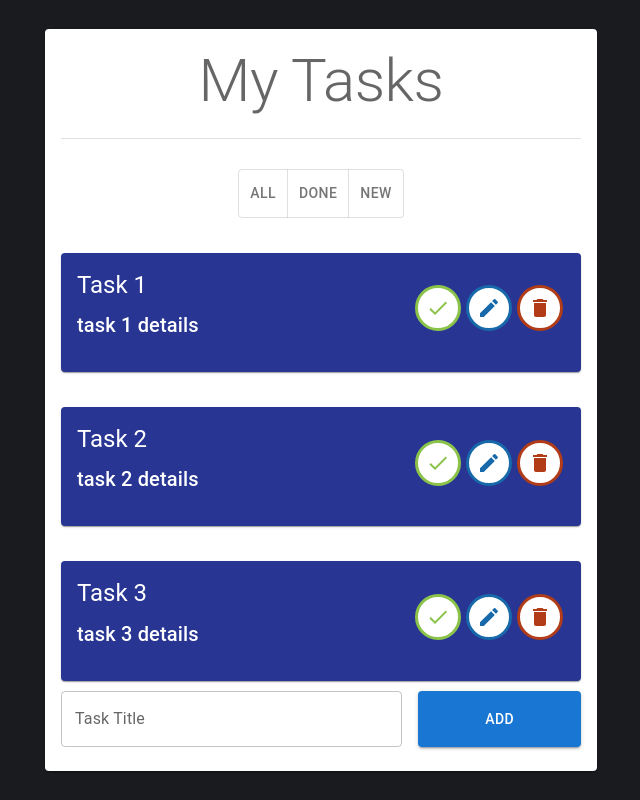
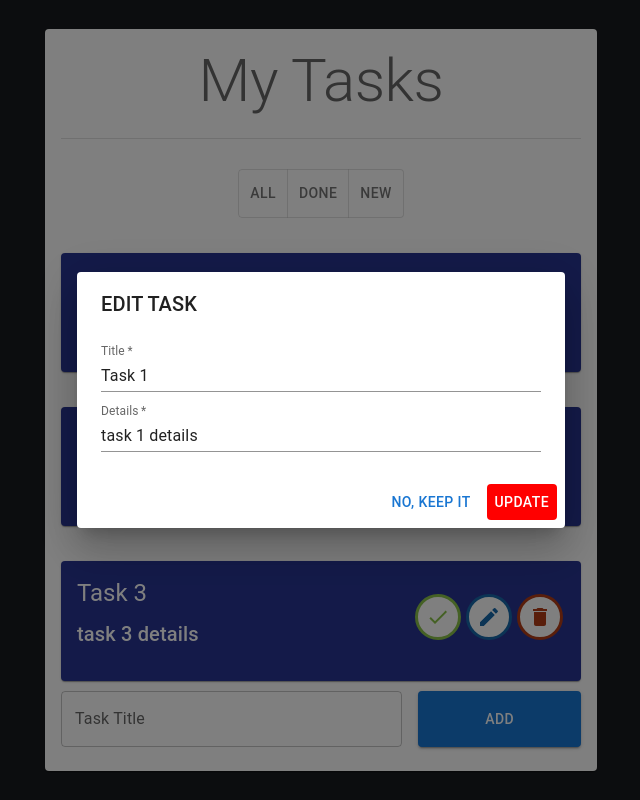
Before and after one commit to aymaneiml/todo-list-material-ui, a React (Create React App) app: page / in a window 1280 px wide. Both pictures are taken after a click on the button 807 px from the left and 308 px from the top of the page. Shown: the whole page, without its empty margins (319-959 px from the left). Built offline with nearby package versions, Linux system fonts and the light colour scheme.

Commit message:
fonctionnalitee de update

```diff
--- a/src/components/Todo.js
+++ b/src/components/Todo.js
@@ -16,11 +16,16 @@ import DialogContent from "@mui/material/DialogContent";
 import DialogContentText from "@mui/material/DialogContentText";
 import DialogTitle from "@mui/material/DialogTitle";
 import Button from "@mui/material/Button";
+import TextField from "@mui/material/TextField";
 
 export default function Todo({ todo, handleCheck }) {
   const { todos, setTodos } = useContext(TodosContext);
 
   const [showDeleteDialog, setShowDeleteDialog] = useState(false);
+  const [showUpdateDialog, setShowUpdateDialog] = useState(false);
+  const [updatedTodo, setUpdatedTodo] = useState({
+    title:todo.title, details:todo.details
+  });
 
   /// EVENT HANDLERS
   function handleCheckClick() {
@@ -37,18 +42,41 @@ export default function Todo({ todo, handleCheck }) {
     setShowDeleteDialog(true);
   }
 
-  function handleClose() {
+  function handleDeleteDialogClose() {
     setShowDeleteDialog(false);
   }
 
-  function handleDeleteConfirm(){
+  function handleDeleteConfirm() {
     // la liste va contenir just les task qui on pas le meme id de la tache selectionner
     // les tash dans les quelles cette condition est appliquer
-    const updatedTodos = todos.filter((t)=>{
-      return todo.id != t.id
-    })
+    const updatedTodos = todos.filter((t) => {
+      return todo.id != t.id;
+    });
 
-    setTodos(updatedTodos)
+    setTodos(updatedTodos);
+  }
+
+  //====UPDATE FUNCTIONS
+
+  function handleUpdateDialogClose() {
+    setShowUpdateDialog(false);
+  }
+
+  function handleUpdateClick(){
+     setShowUpdateDialog(true);
+  }
+
+  function handleUpdateConfirm() {
+    const updatedTodos = todos.map((t)=>{
+      if(t.id == todo.id){
+        return {...t, title:updatedTodo.title, details:updatedTodo.details}
+      } else{
+        return t;
+      }
+    });
+
+    setTodos(updatedTodos);
+    setShowUpdateDialog(false)
   }
 
   ///======EVENT HANDLERS ===========
@@ -57,7 +85,7 @@ export default function Todo({ todo, handleCheck }) {
       {/* DELETE MODAL */}
 
       <Dialog
-        onClose={handleClose}
+        onClose={handleDeleteDialogClose}
         open={showDeleteDialog}
         aria-labelledby="alert-dialog-title"
         aria-describedby="alert-dialog-description"
@@ -71,12 +99,11 @@ export default function Todo({ todo, handleCheck }) {
         </DialogContent>
 
         <DialogActions>
-          <Button onClick={handleClose} autoFocus>
+          <Button onClick={handleDeleteDialogClose} autoFocus>
             No, keep it
           </Button>
           <Button
-
-          onClick={handleDeleteConfirm}
+            onClick={handleDeleteConfirm}
             sx={{
               background: "red",
               color: "white",
@@ -87,6 +114,68 @@ export default function Todo({ todo, handleCheck }) {
         </DialogActions>
       </Dialog>
       {/* ====DELETE MODAL==== */}
+
+      {/* UPDATE MODAL */}
+
+      <Dialog
+        onClose={handleUpdateDialogClose}
+        open={showUpdateDialog}
+        aria-labelledby="alert-dialog-title"
+        aria-describedby="alert-dialog-description"
+        role="alertdialog"
+      >
+        <DialogTitle id="alert-dialog-title">{"EDIT TASK"}</DialogTitle>
+        <DialogContent>
+          <TextField
+            autoFocus
+            required
+            margin="dense"
+            id="name"
+            name="title"
+            label="Title"
+            type="text"
+            fullWidth
+            variant="standard"
+            value={updatedTodo.title}
+            onChange={(event)=>{
+              setUpdatedTodo({...updatedTodo, title: event.target.value})
+            }}
+          />
+
+          <TextField
+            autoFocus
+            required
+            margin="dense"
+            id="name"
+            name="details"
+            label="Details"
+            type="details"
+            fullWidth
+            variant="standard"
+            value={updatedTodo.details}
+            onChange={(event)=>{
+              setUpdatedTodo({...updatedTodo, details: event.target.value})
+            }}
+          />
+        </DialogContent>
+
+        <DialogActions>
+          <Button onClick={handleUpdateDialogClose} autoFocus>
+            No, keep it
+          </Button>
+          <Button
+            onClick={handleUpdateConfirm}
+            sx={{
+              background: "red",
+              color: "white",
+            }}
+          >
+            Update
+          </Button>
+        </DialogActions>
+      </Dialog>
+      {/* ====UPDATE MODAL==== */}
+
       <Card
         className="todoCard"
         sx={{
@@ -141,6 +230,9 @@ export default function Todo({ todo, handleCheck }) {
                   color: "#1769aa",
                   border: "solid 3px #1769aa",
                 }}
+                onClick={() => {
+                  handleUpdateClick();
+                }}
               >
                 <EditIcon />
               </IconButton>
```
